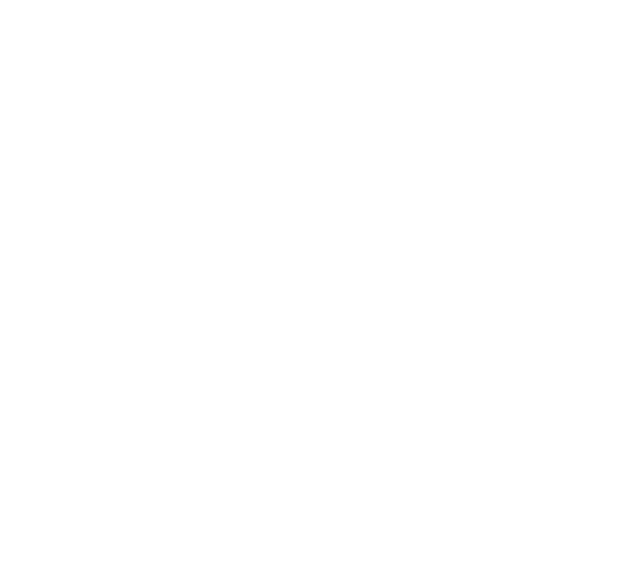
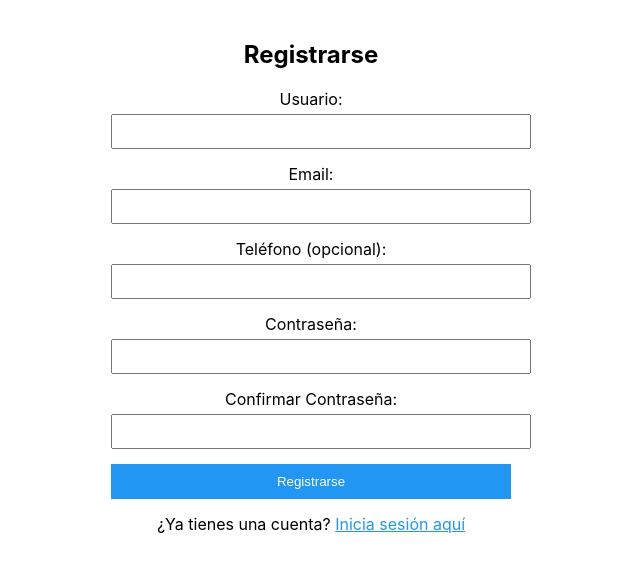
Before and after one commit to mauricio-isc/login, a React (Create React App) app in the folder frontend/: page /register in a window 1280 px wide. Before the commit this address had no page. Shown: the top 572 px of the page, without its empty margins (329-969 px from the left). Built offline with nearby package versions, Linux system fonts and the light colour scheme.

Commit message:
se modifico  register.tsx

```diff
--- a/frontend/src/App.tsx
+++ b/frontend/src/App.tsx
@@ -2,6 +2,7 @@
 import { BrowserRouter as Router, Routes, Route, Navigate } from 'react-router-dom';
 import { AuthProvider, useAuth } from '@/contexts/AuthContext';
 import Login from '@/components/Login';
+import Register from '@/components/Register';
 import Dashboard from '@/components/dashboard';
 import ProtectedRoute from '@/components/ProtectedRoute';
 import '@/App.css';
@@ -15,6 +16,12 @@
         path="/login"
         element={user ? <Navigate to="/dashboard" replace /> : <Login />}
       />
+
+      <Route
+        path="/register"
+        element={user ? <Navigate to="/dashboard" replace /> : <Register />}
+      />
+
       <Route
         path="/dashboard"
         element={
--- a/frontend/src/components/Register.tsx
+++ b/frontend/src/components/Register.tsx
@@ -0,0 +1,178 @@
+import React, { useState } from 'react';
+import { useAuth } from '@/contexts/AuthContext';
+import { RegisterCredentials } from '@/types';
+import { Link, useNavigate } from 'react-router-dom';
+
+const Register: React.FC = () => {
+  const [credentials, setCredentials] = useState<RegisterCredentials>({
+    username: '',
+    email: '',
+    phone: '',
+    password: '',
+    password2: ''
+  });
+  const [error, setError] = useState<string>('');
+  const [isLoading, setIsLoading] = useState<boolean>(false);
+  const [fieldErrors, setFieldErrors] = useState<Record<string, string>>({});
+
+  const { register } = useAuth();
+  const navigate = useNavigate();
+
+  const handleSubmit = async (e: React.FormEvent) => {
+    e.preventDefault();
+    setIsLoading(true);
+    setError('');
+    setFieldErrors({});
+
+    // Validación básica del frontend
+    if (credentials.password !== credentials.password2) {
+      setFieldErrors({ password2: 'Las contraseñas no coinciden' });
+      setIsLoading(false);
+      return;
+    }
+
+    try {
+      await register(credentials);
+      navigate('/dashboard');
+    } catch (err: any) {
+      if (err.response?.data) {
+        // Manejar errores de campo específicos
+        const errors = err.response.data;
+        if (typeof errors === 'object') {
+          setFieldErrors(errors);
+        } else {
+          setError('Error en el registro');
+        }
+      } else {
+        setError('Error en el registro');
+      }
+    } finally {
+      setIsLoading(false);
+    }
+  };
+
+  const handleChange = (e: React.ChangeEvent<HTMLInputElement>) => {
+    setCredentials({
+      ...credentials,
+      [e.target.name]: e.target.value
+    });
+
+    // Limpiar error del campo cuando el usuario empiece a escribir
+    if (fieldErrors[e.target.name]) {
+      setFieldErrors({
+        ...fieldErrors,
+        [e.target.name]: ''
+      });
+    }
+  };
+
+  return (
+    <div style={{ padding: '20px', maxWidth: '400px', margin: '0 auto' }}>
+      <h2>Registrarse</h2>
+      <form onSubmit={handleSubmit}>
+        <div style={{ marginBottom: '15px' }}>
+          <label htmlFor="username">Usuario:</label>
+          <input
+            type="text"
+            id="username"
+            name="username"
+            value={credentials.username}
+            onChange={handleChange}
+            required
+            style={{ width: '100%', padding: '8px', marginTop: '5px' }}
+          />
+          {fieldErrors.username && (
+            <div style={{ color: 'red', fontSize: '14px' }}>{fieldErrors.username}</div>
+          )}
+        </div>
+
+        <div style={{ marginBottom: '15px' }}>
+          <label htmlFor="email">Email:</label>
+          <input
+            type="email"
+            id="email"
+            name="email"
+            value={credentials.email}
+            onChange={handleChange}
+            required
+            style={{ width: '100%', padding: '8px', marginTop: '5px' }}
+          />
+          {fieldErrors.email && (
+            <div style={{ color: 'red', fontSize: '14px' }}>{fieldErrors.email}</div>
+          )}
+        </div>
+
+        <div style={{ marginBottom: '15px' }}>
+          <label htmlFor="phone">Teléfono (opcional):</label>
+          <input
+            type="tel"
+            id="phone"
+            name="phone"
+            value={credentials.phone}
+            onChange={handleChange}
+            style={{ width: '100%', padding: '8px', marginTop: '5px' }}
+          />
+        </div>
+
+        <div style={{ marginBottom: '15px' }}>
+          <label htmlFor="password">Contraseña:</label>
+          <input
+            type="password"
+            id="password"
+            name="password"
+            value={credentials.password}
+            onChange={handleChange}
+            required
+            style={{ width: '100%', padding: '8px', marginTop: '5px' }}
+          />
+          {fieldErrors.password && (
+            <div style={{ color: 'red', fontSize: '14px' }}>{fieldErrors.password}</div>
+          )}
+        </div>
+
+        <div style={{ marginBottom: '15px' }}>
+          <label htmlFor="password2">Confirmar Contraseña:</label>
+          <input
+            type="password"
+            id="password2"
+            name="password2"
+            value={credentials.password2}
+            onChange={handleChange}
+            required
+            style={{ width: '100%', padding: '8px', marginTop: '5px' }}
+          />
+          {fieldErrors.password2 && (
+            <div style={{ color: 'red', fontSize: '14px' }}>{fieldErrors.password2}</div>
+          )}
+        </div>
+
+        {error && <div style={{ color: 'red', marginBottom: '15px' }}>{error}</div>}
+
+        <button
+          type="submit"
+          disabled={isLoading}
+          style={{
+            width: '100%',
+            padding: '10px',
+            backgroundColor: '#2196F3',
+            color: 'white',
+            border: 'none',
+            opacity: isLoading ? 0.7 : 1,
+            marginBottom: '15px'
+          }}
+        >
+          {isLoading ? 'Creando cuenta...' : 'Registrarse'}
+        </button>
+
+        <div style={{ textAlign: 'center' }}>
+          <span>¿Ya tienes una cuenta? </span>
+          <Link to="/login" style={{ color: '#2196F3' }}>
+            Inicia sesión aquí
+          </Link>
+        </div>
+      </form>
+    </div>
+  );
+};
+
+export default Register;
```
